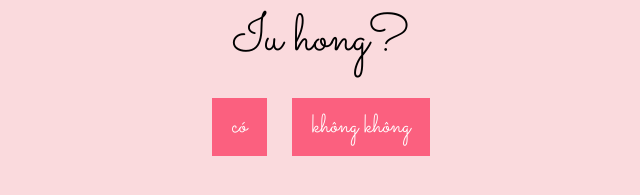
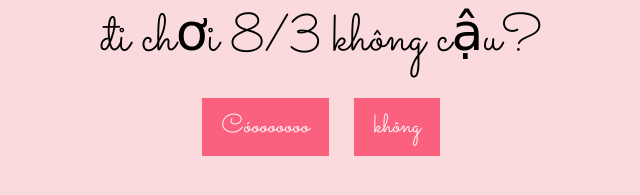
Before and after one commit to Nguyensoncoding/iu-hong, a plain HTML site: page index.html in a window 1280 px wide. Shown: the part 473-668 px from the top of the page, without its empty margins (319-959 px from the left). Drawn offline with Linux system fonts and the light colour scheme.

Commit message:
Update index.html

```diff
--- a/index.html
+++ b/index.html
@@ -11,10 +11,10 @@
     <div id="container">
         <div id="image-container"></div> <!-- Container for displaying images -->
         <div id="text-container">
-            <div id="question">Iu hong?</div> <!-- Question -->
+            <div id="question">đi chơi 8/3 không cậu?</div> <!-- Question -->
             <div id="options">
-                <button id="yes-button" onclick="selectOption('yes')">có</button> <!-- Yes button -->
-                <button id="no-button" onclick="selectOption('no')">không không</button> <!-- No button -->
+                <button id="yes-button" onclick="selectOption('yes')">Cóooooooo</button> <!-- Yes button -->
+                <button id="no-button" onclick="selectOption('no')">không</button> <!-- No button -->
             </div>
         </div>
     </div>
```
